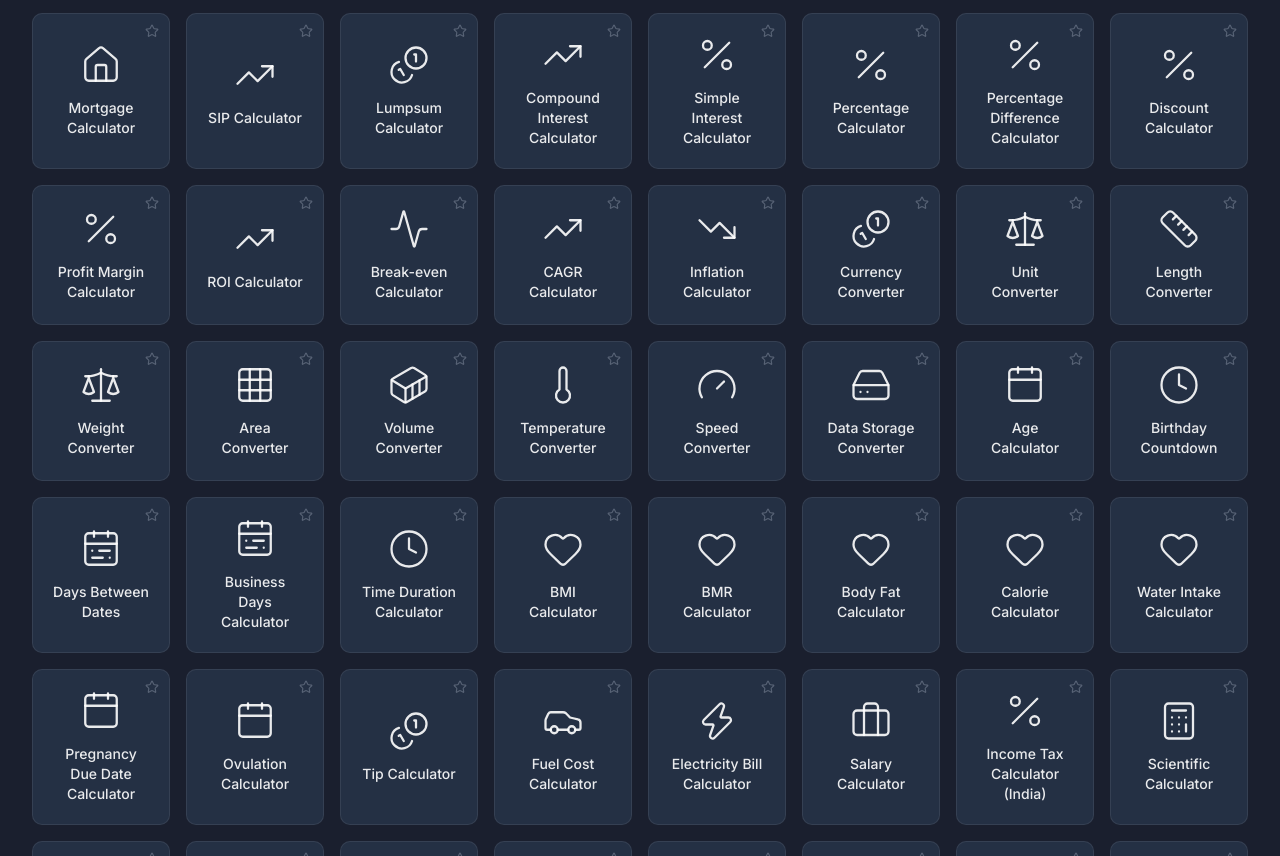
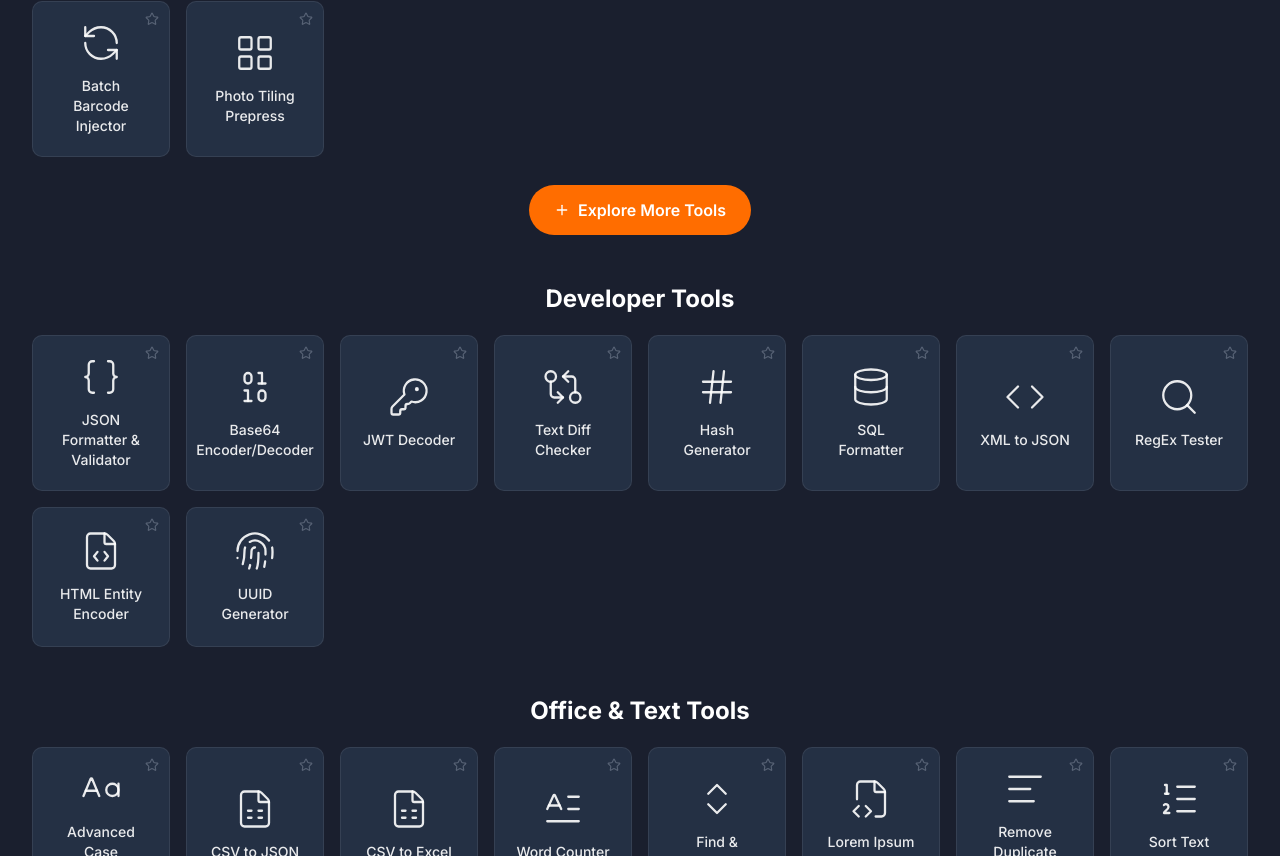
Before and after one commit to rahulcvwebsitehosting/pdf-tools, a Next.js app: page / in a window 1280 px wide. Shown: the part 1504-2360 px from the top of the page. Built offline with nearby package versions, Linux system fonts and the light colour scheme.

Commit message:
Restore category sections in tool grid with Explore More below PDF

```diff
--- a/components/tools-explorer.tsx
+++ b/components/tools-explorer.tsx
@@ -1,16 +1,42 @@
 "use client";
 
+import { useState } from "react";
 import Link from "next/link";
-import { Star } from "lucide-react";
+import { Star, Plus, Minus } from "lucide-react";
 import { tools } from "@/lib/tools";
 
+const CATEGORIES: { slug: string; title: string }[] = [
+  { slug: "pdf", title: "PDF Tools" },
+  { slug: "developer", title: "Developer Tools" },
+  { slug: "office", title: "Office & Text Tools" },
+  { slug: "image", title: "Image Tools" },
+  { slug: "web", title: "Web Tools" },
+  { slug: "time", title: "Time Tools" },
+  { slug: "calculator", title: "Calculators" },
+];
+
 export default function ToolsExplorer() {
-  const displayTools = tools.filter((t) => t.isReady);
+  const [exploreAll, setExploreAll] = useState(false);
+
+  const activeTools = tools.filter((t) => t.isReady);
+  const hasComingSoon = tools.some((t) => !t.isReady);
 
   return (
-    <section id="tools" className="space-y-8">
+    <section id="tools" className="space-y-12">
+      {CATEGORIES.map((cat) => {
+        const ready = activeTools.filter((t) => t.category === cat.slug);
+        const coming = tools.filter((t) => t.category === cat.slug && !t.isReady);
+        const list = exploreAll ? [...ready, ...coming] : ready;
+        if (!list.length) return null;
+
+        return (
+          <div key={cat.slug} id={cat.slug} className="space-y-5 scroll-mt-20">
+            <h2 className="font-editorial text-xl sm:text-2xl font-bold text-foreground text-center">
+              {cat.title}
+            </h2>
+
             <div className="grid grid-cols-2 sm:grid-cols-3 md:grid-cols-4 lg:grid-cols-6 xl:grid-cols-8 gap-4">
-        {displayTools.map((tool) => {
+              {list.map((tool) => {
                 const IconComponent = tool.icon;
                 return (
                   <Link
@@ -33,6 +59,22 @@ export default function ToolsExplorer() {
               })}
             </div>
 
+            {cat.slug === "pdf" && hasComingSoon && (
+              <div className="flex justify-center pt-2">
+                <button
+                  type="button"
+                  onClick={() => setExploreAll((v) => !v)}
+                  className="editorial-btn-primary"
+                >
+                  {exploreAll ? <Minus size={16} /> : <Plus size={16} />}
+                  {exploreAll ? "Show Less" : "Explore More Tools"}
+                </button>
+              </div>
+            )}
+          </div>
+        );
+      })}
+
       <div className="flex justify-center pt-4">
         <Link href="/pdf-tools" className="editorial-btn-primary">
           <span className="grid grid-cols-3 gap-0.5">
```
Lines whose indentation alone changed are shown as unchanged.
